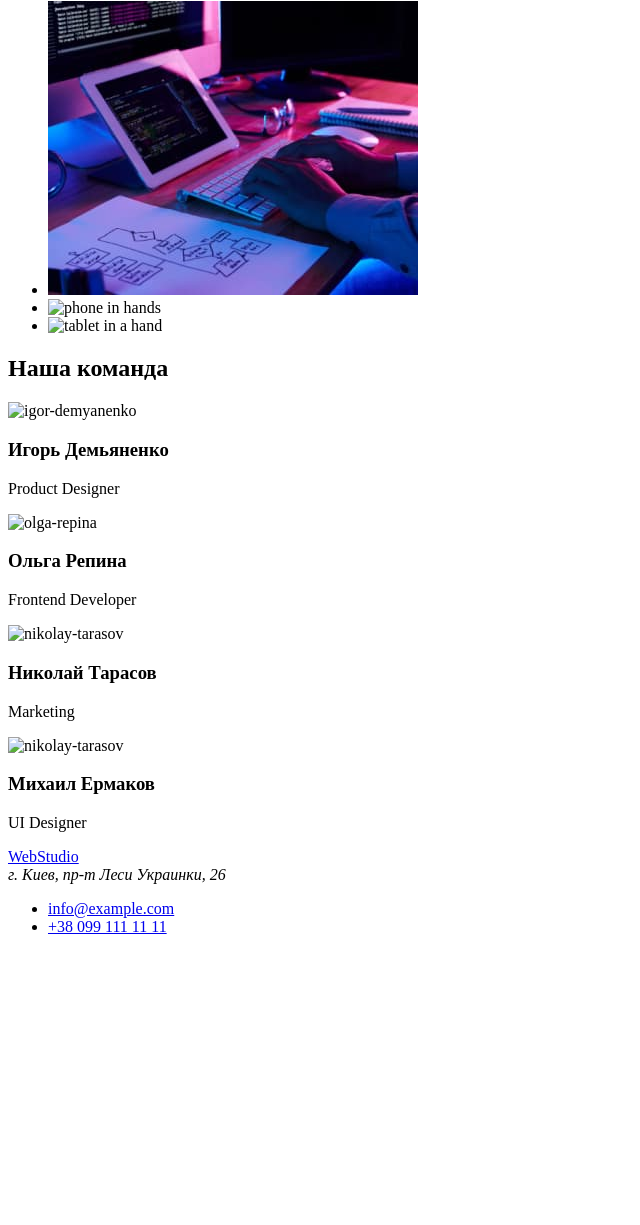
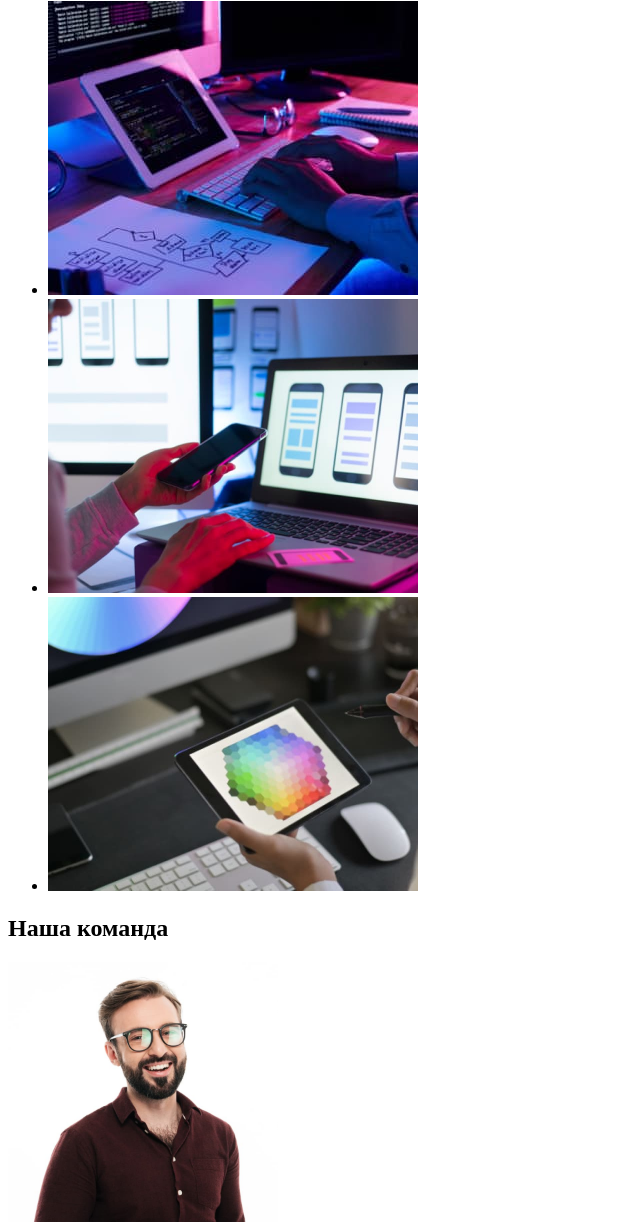
Before and after one commit to Lelyak-Andriy/-goit-markup-hw-01, a plain HTML site: page index.html in a window 1280 px wide. Shown: the part 659-1884 px from the top of the page, without its empty margins (0-640 px from the left). Before the commit the page ends 1611 px from the top, so only its background shows below. Drawn offline with Linux system fonts and the light colour scheme; the site is published under a folder, as on GitHub Pages, so addresses that start at the root find nothing.

Commit message:
Виправляє помилку зображеннями

```diff
--- a/index.html
+++ b/index.html
@@ -51,26 +51,26 @@
             <h2>Чем мы занимаемся</h2>
             <ul>
                 <li><img src="./images/image1.jpg" alt="printing hands" width="370" height="294" /></li>
-                <li><img src="/images/image2.jpg" alt="phone in hands" width="370" height="294" /></li>
-                <li><img src="/images/image3.jpg" alt="tablet in a hand" width="370" height="294" /></li>
+                <li><img src="./images/image2.jpg" alt="phone in hands" width="370" height="294" /></li>
+                <li><img src="./images/image3.jpg" alt="tablet in a hand" width="370" height="294" /></li>
             </ul>
         </section>
         <!-- Четверта секція Наша команда-->
         <section>
             <h2>Наша команда</h2>
-            <img src="/images/image4.jpg" alt="igor-demyanenko" width="270" height="260" />
+            <img src="./images/image4.jpg" alt="igor-demyanenko" width="270" height="260" />
             <h3>Игорь Демьяненко</h3>
             <p>Product Designer</p>
 
-            <img src="/images/image5.jpg" alt="olga-repina" width="270" height="260" />
+            <img src="./images/image5.jpg" alt="olga-repina" width="270" height="260" />
             <h3>Ольга Репина</h3>
             <p>Frontend Developer</p>
 
-            <img src="/images/image6.jpg" alt="nikolay-tarasov" width="270" height="260" />
+            <img src="./images/image6.jpg" alt="nikolay-tarasov" width="270" height="260" />
             <h3>Николай Тарасов</h3>
             <p>Marketing</p>
 
-            <img src="/images/image7.jpg" alt="nikolay-tarasov" width="270" height="260" />
+            <img src="./images/image7.jpg" alt="nikolay-tarasov" width="270" height="260" />
             <h3>Михаил Ермаков</h3>
             <p>UI Designer</p>
         </section>
```
